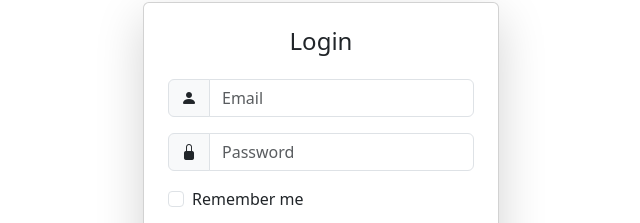
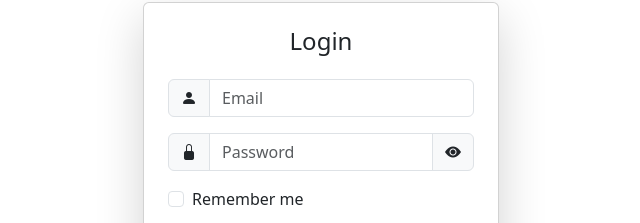
Before and after one commit to Bhanusai050/angular-fms-project2, an Angular app: page /login in a window 1280 px wide. Shown: the part 218-441 px from the top of the page, without its empty margins (319-959 px from the left). Built offline with nearby package versions, Linux system fonts and the light colour scheme.

Commit message:
background,PW icon add

```diff
--- a/src/app/Layout/login/login.component.html
+++ b/src/app/Layout/login/login.component.html
@@ -23,14 +23,16 @@
               <div class="mb-3">
   <div class="input-group">
     <span class="input-group-text"><i class="bi bi-lock-fill"></i></span>
-                  <input type="password" formControlName="password" class="form-control" placeholder="Password" />
+    <input [type]="showPassword ? 'text' : 'password'" formControlName="password" class="form-control" placeholder="Password" />
+    <span class="input-group-text" (click)="showPassword = !showPassword" style="cursor: pointer;">
+      <i class="bi" [ngClass]="showPassword ? 'bi-eye-slash-fill' : 'bi-eye-fill'"></i>
+    </span>
   </div>
-                <div class="text-danger" *ngIf="f['password'].touched && f['password.errors']">
+
+  <div class="text-danger" *ngIf="f['password'].touched && f['password'].errors">
     <small *ngIf="f['password']?.errors?.['required']">Password is required.</small>
     <small *ngIf="f['password']?.errors?.['minlength']">Use at least 12 characters.</small>
-                 <small *ngIf="f['password']?.errors?.['pattern']">
-                    Must include uppercase, lowercase, number & symbol
-                  </small>
+    <small *ngIf="f['password']?.errors?.['pattern']">Must include uppercase, lowercase, number & symbol</small>
   </div>
 </div>
 
--- a/src/app/Layout/login/login.component.ts
+++ b/src/app/Layout/login/login.component.ts
@@ -14,6 +14,7 @@ export class LoginComponent implements OnInit {
   submitted = false;
   successMessage = '';
   errorMessage = '';
+  showPassword: boolean = false;
 
   constructor(
     private fb: FormBuilder,
```
Lines whose indentation alone changed are shown as unchanged.
